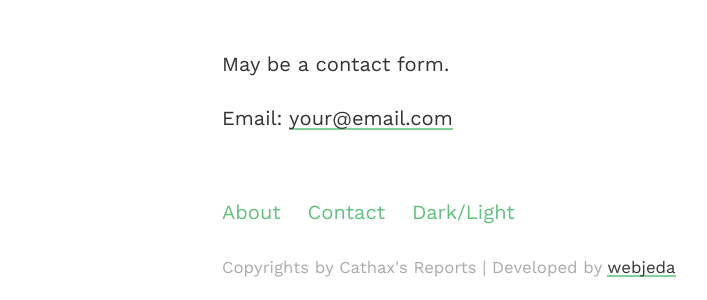
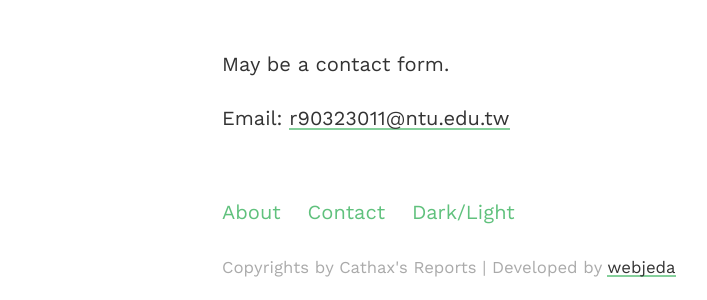
Before and after one commit to doltegg/test, a Jekyll site: the page built from contact.md, in a window 1280 px wide. Shown: the part 177-477 px from the top of the page, without its empty margins (18-725 px from the left). Built offline with Jekyll 4.4.1, drawn with Linux system fonts in a browser that asks for light colours.

Commit message:
Update _config.yml

```diff
--- a/_config.yml
+++ b/_config.yml
@@ -3,7 +3,7 @@
 title: Cathax's Reports
 #site: https://doltegg.github.io
 baseurl: /hagura # name of the repository
-email: your@email.com
+email: r90323011@ntu.edu.tw
 
 highlighter: rouge
 markdown: kramdown
```
